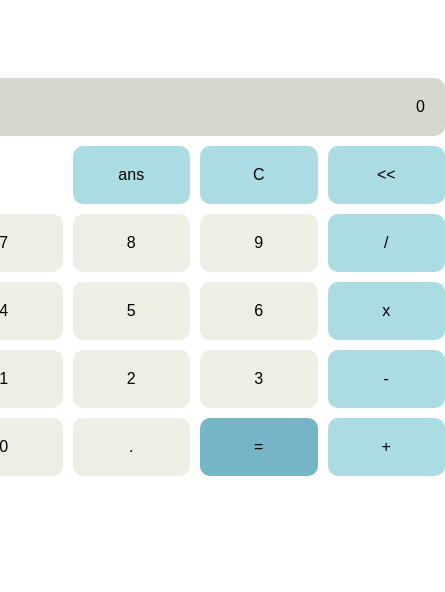
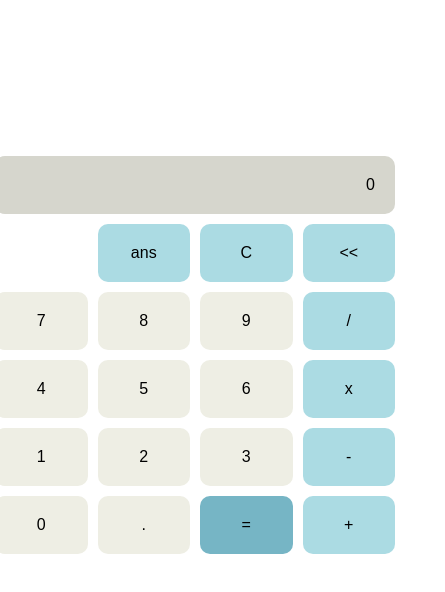
Before and after one commit to mgibson43/Calculator, a plain HTML site: page index.html in a window 390 px wide. Shown: the whole page, 445 px wide, since content can reach past the window. Drawn offline with Linux system fonts and the light colour scheme.

Commit message:
Update: Resizes for Iphone SE resolution

```diff
--- a/style.css
+++ b/style.css
@@ -12,7 +12,9 @@ html {
   display: flex;
   flex-direction: column;
   gap: 10px;
+  margin: 0 auto;
   margin-top: 20%;
+
 }
 
 .display {
@@ -51,3 +53,21 @@ html {
 .equals {
   background-color: #76b5c5;
 }
+
+@media (max-width: 896px) {
+  .calculator {
+    margin-top: 40%;
+    width: 200px;
+  }
+
+  .display {
+    width: 400px;
+  }
+
+  .btn-box {
+    width: 400px;
+  }
+  .btn {
+    padding: 20px 5px;
+  }
+}
```
